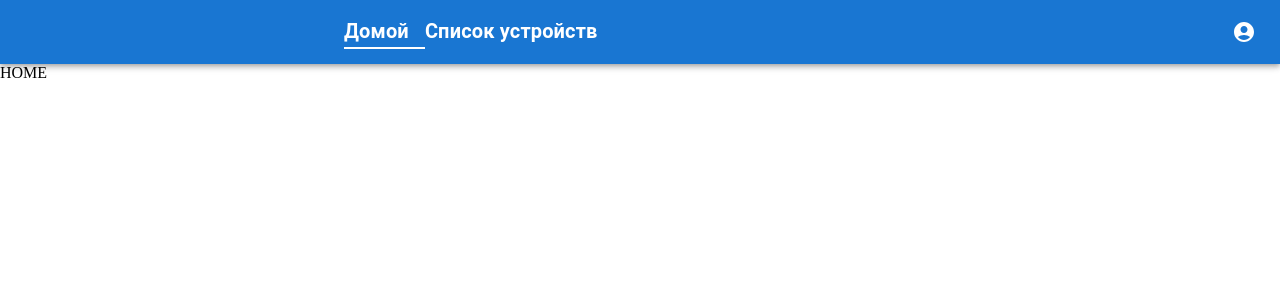
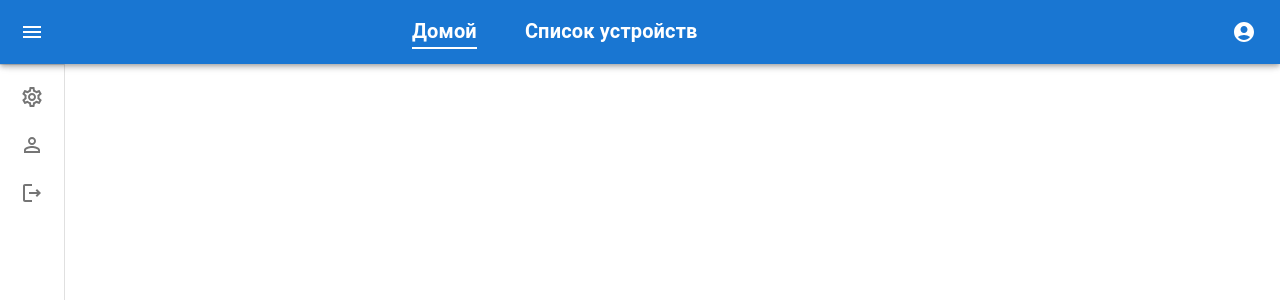
Before and after one commit to v-kazantsev/auto-tracker, a React (Create React App) app: page / in a window 1280 px wide. Shown: the top 300 px of the page. Built offline with nearby package versions, Linux system fonts and the light colour scheme.

Commit message:
add sidebar

```diff
--- a/src/components/layout.tsx
+++ b/src/components/layout.tsx
@@ -1,21 +1,10 @@
-import { AppBar, Container, Toolbar, Box } from '@mui/material';
-import AccountCircleIcon from '@mui/icons-material/AccountCircle';
 import { Outlet } from 'react-router-dom';
-import { UiLink } from 'ui';
+import { Navigation } from './nav/navigation';
+
 
 export const Layout = () => (
   <>
-  <AppBar position='static'>
-    {/* <Container maxWidth='xl'> */}
-      <Toolbar>
-        <Box sx={{ml: 40, display: 'flex'}}>
-          <UiLink to='/' caption='Домой' />
-          <UiLink to='/devices' caption='Список устройств' />
-        </Box>
-        <AccountCircleIcon sx={{ml: 'auto'}} />
-      </Toolbar>
-    {/* </Container> */}
-  </AppBar>
+  <Navigation />
   <Outlet />
   </>
 )
--- /dev/null
+++ b/src/components/nav/navigation.tsx
@@ -0,0 +1,117 @@
+import { useState } from 'react';
+import { styled, useTheme, Theme, CSSObject } from '@mui/material/styles';
+import { Box, Drawer as MuiDrawer } from '@mui/material';
+import List from '@mui/material/List';
+import CssBaseline from '@mui/material/CssBaseline';
+import Divider from '@mui/material/Divider';
+import IconButton from '@mui/material/IconButton';
+import ChevronLeftIcon from '@mui/icons-material/ChevronLeft';
+import ChevronRightIcon from '@mui/icons-material/ChevronRight';
+import ListItem from '@mui/material/ListItem';
+import ListItemButton from '@mui/material/ListItemButton';
+import ListItemIcon from '@mui/material/ListItemIcon';
+import ListItemText from '@mui/material/ListItemText';
+import { SIDEBAR_WIDTH } from 'config/constants';
+import { sidebarConfig } from './sidebar-config';
+import { TopNavigation } from './top-navigation';
+
+const openedMixin = (theme: Theme): CSSObject => ({
+  width: SIDEBAR_WIDTH,
+  transition: theme.transitions.create('width', {
+    easing: theme.transitions.easing.sharp,
+    duration: theme.transitions.duration.enteringScreen,
+  }),
+  overflowX: 'hidden',
+});
+
+const closedMixin = (theme: Theme): CSSObject => ({
+  transition: theme.transitions.create('width', {
+    easing: theme.transitions.easing.sharp,
+    duration: theme.transitions.duration.leavingScreen,
+  }),
+  overflowX: 'hidden',
+  width: `calc(${theme.spacing(7)} + 1px)`,
+  [theme.breakpoints.up('sm')]: {
+    width: `calc(${theme.spacing(8)} + 1px)`,
+  },
+});
+
+const DrawerHeader = styled('div')(({ theme }) => ({
+  display: 'flex',
+  alignItems: 'center',
+  justifyContent: 'flex-end',
+  padding: theme.spacing(0, 1),
+  ...theme.mixins.toolbar,
+}));
+
+const Drawer = styled(MuiDrawer, { shouldForwardProp: (prop) => prop !== 'open' })(
+  ({ theme, open }) => ({
+    width: SIDEBAR_WIDTH,
+    flexShrink: 0,
+    whiteSpace: 'nowrap',
+    boxSizing: 'border-box',
+    ...(open && {
+      ...openedMixin(theme),
+      '& .MuiDrawer-paper': openedMixin(theme),
+    }),
+    ...(!open && {
+      ...closedMixin(theme),
+      '& .MuiDrawer-paper': closedMixin(theme),
+    }),
+  }),
+);
+
+export const Navigation = () => {
+  const theme = useTheme();
+  const [open, setOpen] = useState(false);
+
+  const handleDrawerOpen = () => {
+    setOpen(true);
+  };
+
+  const handleDrawerClose = () => {
+    setOpen(false);
+  };
+
+  return (
+    <Box sx={{ display: 'flex' }}>
+      <CssBaseline />
+      <TopNavigation open={open} onDrawerOpen={handleDrawerOpen} />
+      <Drawer variant="permanent" open={open}>
+        <DrawerHeader>
+          <IconButton onClick={handleDrawerClose}>
+            {theme.direction === 'rtl' ? <ChevronRightIcon /> : <ChevronLeftIcon />}
+          </IconButton>
+        </DrawerHeader>
+        <Divider />
+        <List>
+          {sidebarConfig.map(({ text, icon }) => (
+            <ListItem key={text} disablePadding sx={{ display: 'block' }}>
+              <ListItemButton
+                sx={{
+                  minHeight: 48,
+                  justifyContent: open ? 'initial' : 'center',
+                  px: 2.5,
+                }}
+              >
+                <ListItemIcon
+                  sx={{
+                    minWidth: 0,
+                    mr: open ? 3 : 'auto',
+                    justifyContent: 'center',
+                  }}
+                >
+                  {icon}
+                </ListItemIcon>
+                <ListItemText primary={text} sx={{ opacity: open ? 1 : 0 }} />
+              </ListItemButton>
+            </ListItem>
+          ))}
+        </List>
+      </Drawer>
+      <Box component="main" sx={{ flexGrow: 1, p: 3 }}>
+        <DrawerHeader />
+      </Box>
+    </Box>
+  );
+}
--- /dev/null
+++ b/src/components/nav/sidebar-config.tsx
@@ -0,0 +1,18 @@
+import SettingsOutlinedIcon from '@mui/icons-material/SettingsOutlined';
+import PersonOutlineOutlinedIcon from '@mui/icons-material/PersonOutlineOutlined';
+import LogoutOutlinedIcon from '@mui/icons-material/LogoutOutlined';
+
+export const sidebarConfig = [
+  {
+    text: 'Настройки',
+    icon: <SettingsOutlinedIcon />
+  },
+  {
+    text: 'Профиль',
+    icon: <PersonOutlineOutlinedIcon />
+  },
+  {
+    text: 'Выход',
+    icon: <LogoutOutlinedIcon />
+  }
+];
--- /dev/null
+++ b/src/components/nav/top-navigation.tsx
@@ -0,0 +1,58 @@
+import { Box, AppBar as MuiAppBar, AppBarProps as MuiAppBarProps, Toolbar, IconButton } from '@mui/material';
+import { styled } from '@mui/material/styles';
+import MenuIcon from '@mui/icons-material/Menu';
+import AccountCircleIcon from '@mui/icons-material/AccountCircle';
+import { SIDEBAR_WIDTH } from 'config/constants';
+import { UiNavLink } from 'ui';
+import { topBarConfig } from './topbar-config';
+
+type Props = {
+  onDrawerOpen: VoidFunction;
+}
+
+type AppBarProps = {
+  open?: boolean;
+} & MuiAppBarProps
+
+const AppBar = styled(MuiAppBar, {
+  shouldForwardProp: (prop) => prop !== 'open',
+})<AppBarProps>(({ theme, open }) => ({
+  zIndex: theme.zIndex.drawer + 1,
+  transition: theme.transitions.create(['width', 'margin'], {
+    easing: theme.transitions.easing.sharp,
+    duration: theme.transitions.duration.leavingScreen,
+  }),
+  ...(open && {
+    marginLeft: SIDEBAR_WIDTH,
+    width: `calc(100% - ${SIDEBAR_WIDTH}px)`,
+    transition: theme.transitions.create(['width', 'margin'], {
+      easing: theme.transitions.easing.sharp,
+      duration: theme.transitions.duration.enteringScreen,
+    }),
+  }),
+}));
+
+export const TopNavigation = ({ open, onDrawerOpen, ...props }: AppBarProps & Props) => (
+  <AppBar position="fixed" open={open} {...props}>
+    <Toolbar>
+      <IconButton
+            color="inherit"
+            aria-label="open drawer"
+            onClick={onDrawerOpen}
+            edge="start"
+            sx={{
+              marginRight: 5,
+              ...(open && { display: 'none' }),
+            }}
+          >
+            <MenuIcon />
+      </IconButton>
+      <Box sx={{ml: 40, display: 'flex', gap: 6}}>
+        {topBarConfig.map(({ to, text }) => (
+          <UiNavLink to={to} caption={text} key={to} />
+        ))}
+      </Box>
+      <AccountCircleIcon sx={{ml: 'auto'}} />
+    </Toolbar>
+  </AppBar>
+)
--- /dev/null
+++ b/src/components/nav/topbar-config.ts
@@ -0,0 +1,10 @@
+export const topBarConfig = [
+  {
+    to: '/',
+    text: 'Домой'
+  },
+  {
+    to: '/devices',
+    text: 'Список устройств'
+  }
+];
--- a/src/config/constants.ts
+++ b/src/config/constants.ts
@@ -1 +1,3 @@
 export const BASE_URL = 'https://gps.autotracker.group/api/'
+
+export const SIDEBAR_WIDTH = 240
--- a/src/ui/Link/link.tsx
+++ b/src/ui/NavLink/nav-link.tsx
@@ -7,13 +7,12 @@ type Props = {
   caption: string;
 }
 
-export const UiLink = ({ to, caption }: Props) => (
+export const UiNavLink = ({ to, caption }: Props) => (
   <NavLink to={to}>
     {<Typography
       variant="h6"
       noWrap
       sx={{
-        mr: 2,
         display: { xs: 'none', md: 'flex' },
         fontWeight: 700,
         color: 'inherit',
--- a/src/ui/index.ts
+++ b/src/ui/index.ts
@@ -1 +1 @@
-export { UiLink } from './Link/link';
+export { UiNavLink } from './NavLink/nav-link';
```
Also changed, not shown: src/ui/NavLink/style.scss (renamed from src/ui/Link/style.scss).
